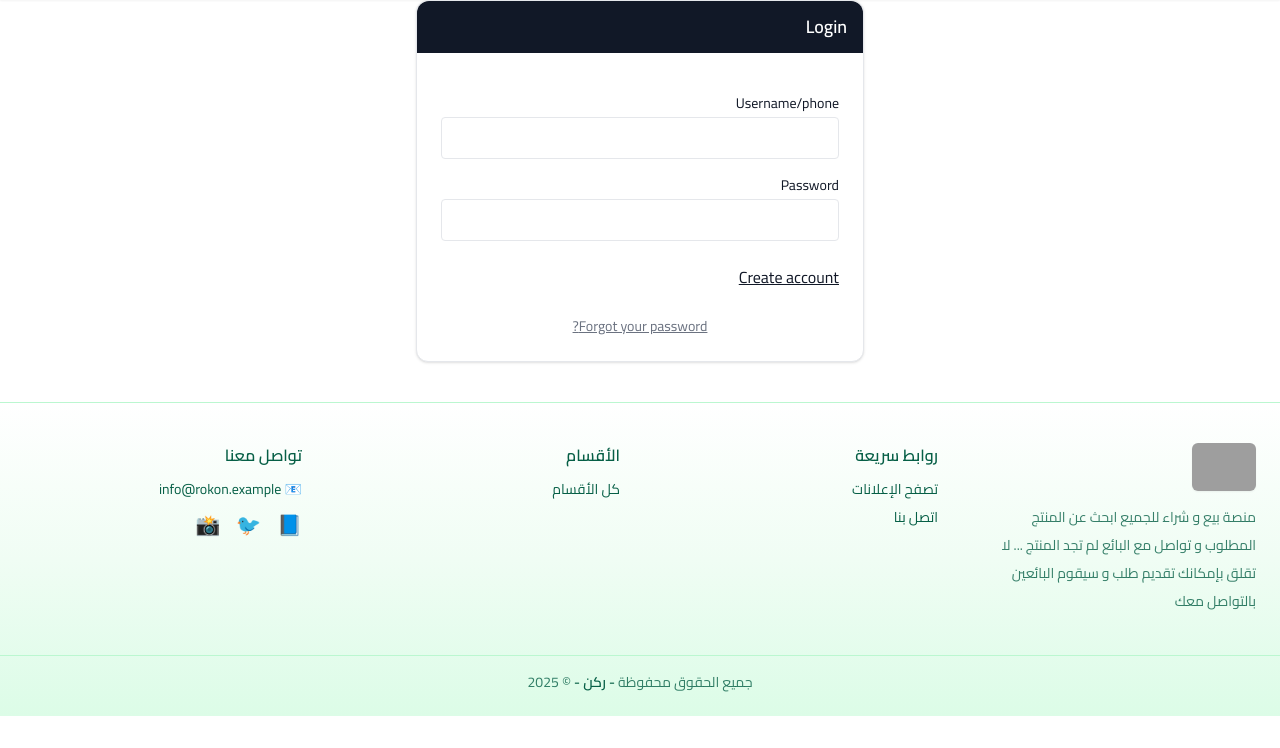
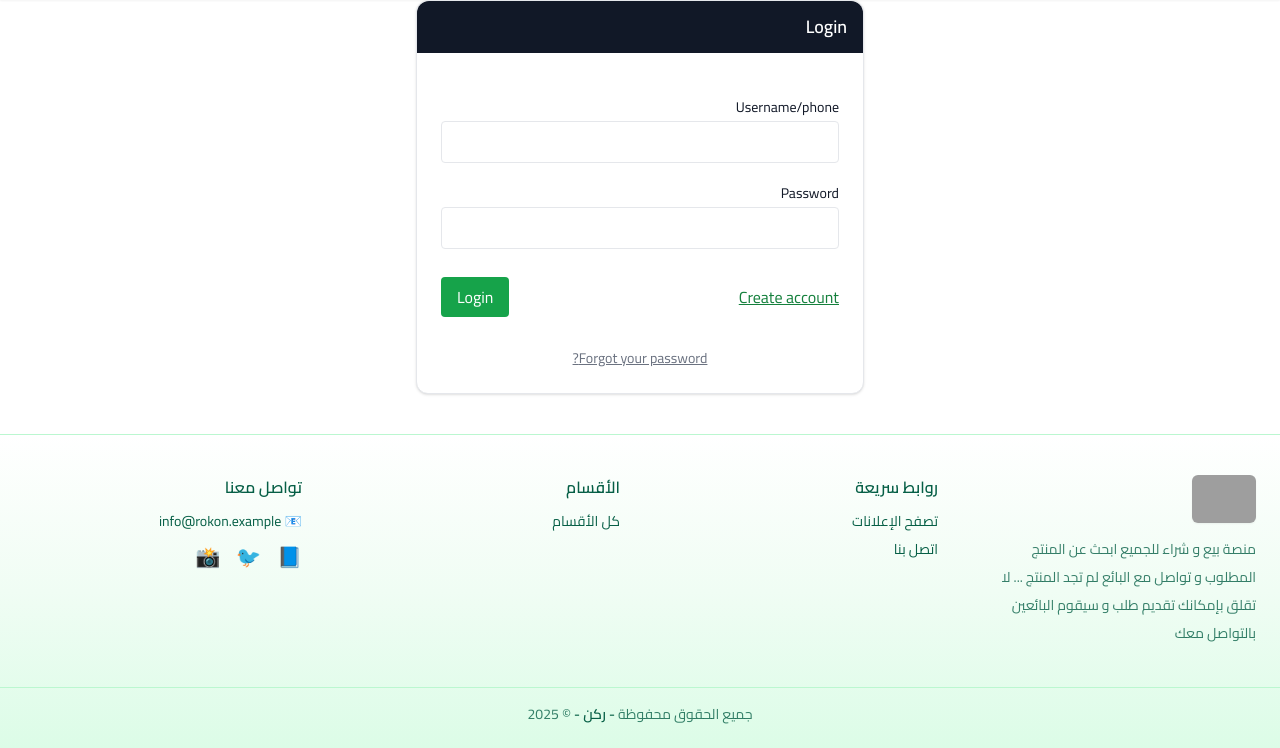
Before and after one commit to BasharQamhiyeh/market_place_django, a Django app: template marketplace/templates/login.html in a window 1280 px wide. Shown: the part 116-864 px from the top of the page. Before the commit the page ends 832 px from the top, so only its background shows below. Run offline with Django 5.2, Linux system fonts and the light colour scheme; the template is opened without the code that fills it, so the values that code supplies are empty; parts of the project's set-up code (start-up, migrations or seed data) failed here and were passed over; some libraries are stand-ins or nearby versions; grey boxes are pictures that could not be loaded.

Commit message:
login button does not exists

```diff
--- a/marketplace/templates/login.html
+++ b/marketplace/templates/login.html
@@ -7,18 +7,20 @@
 <div class="flex justify-center px-4">
   <div class="w-full max-w-md">
     <div class="rounded-xl shadow bg-white border border-gray-200">
+
       <div class="bg-gray-900 text-white rounded-t-xl px-4 py-3">
         <h4 class="text-lg font-semibold">{% trans "Login" %}</h4>
       </div>
 
-      <div class="p-6 space-y-4">
+      <div class="p-6 space-y-6">
+
         {% if error %}
           <div class="bg-red-100 text-red-700 px-4 py-2 rounded">
             {{ error }}
           </div>
         {% endif %}
 
-        <form method="post" class="space-y-4">
+        <form method="post" class="space-y-5">
           {% csrf_token %}
 
           <div>
@@ -26,7 +28,7 @@
               {% trans "Username/phone" %}
             </label>
             <input type="text" id="username" name="username"
-              class="w-full border rounded px-3 py-2 focus:ring focus:ring-jordan"
+              class="w-full border rounded px-3 py-2 focus:ring focus:ring-green-600"
               required>
           </div>
 
@@ -35,29 +37,31 @@
               {% trans "Password" %}
             </label>
             <input type="password" id="password" name="password"
-              class="w-full border rounded px-3 py-2 focus:ring focus:ring-jordan"
+              class="w-full border rounded px-3 py-2 focus:ring focus:ring-green-600"
               required>
           </div>
 
-          <div class="flex justify-between items-center">
-            <a href="{% url 'register' %}" class="text-jordan underline">
+          <div class="flex justify-between items-center pt-2">
+            <a href="{% url 'register' %}" class="text-green-700 underline">
               {% trans "Create account" %}
             </a>
 
+            <!-- FIXED: VISIBLE BUTTON -->
             <button type="submit"
-              class="bg-jordan text-white px-4 py-2 rounded hover:opacity-90">
+              class="bg-green-600 text-white px-4 py-2 rounded hover:bg-green-700 transition">
               {% trans "Login" %}
             </button>
           </div>
 
-          <div class="text-center">
+          <div class="text-center pt-2">
             <a href="{% url 'forgot_password' %}" class="text-gray-500 text-sm underline">
               {% trans "Forgot your password?" %}
             </a>
           </div>
+
         </form>
+
       </div>
-
     </div>
   </div>
 </div>
```
